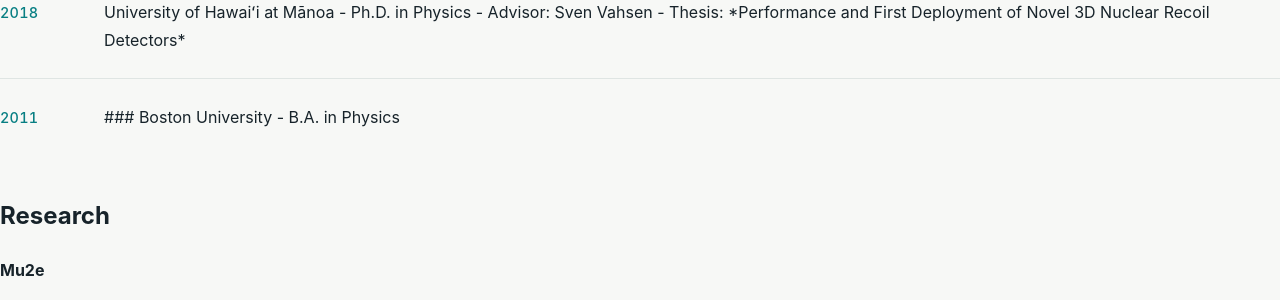
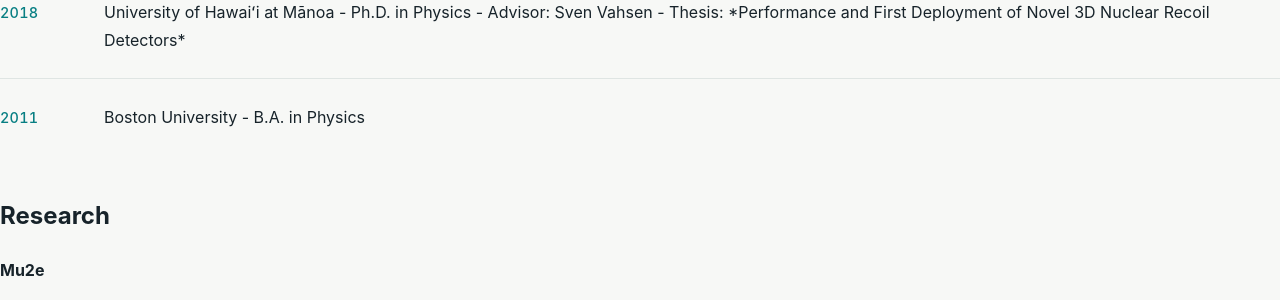
Before and after one commit to mhedges/mhedges.github.io, a Jekyll site: the page built from cv.md, in a window 1280 px wide and 900 px high, scrolled down 387 px. Shown: the part 153-453 px from the top of the window. Built offline with Jekyll 4.4.1, drawn with Linux system fonts in a browser that asks for light colours.

Commit message:
fix formatting

```diff
--- a/cv.md
+++ b/cv.md
@@ -69,7 +69,7 @@ Fermilab Associate Scientist
 
   <div class="cv-entry">
 
-  ### Boston University
+  Boston University
 
   - B.A. in Physics
 
```
